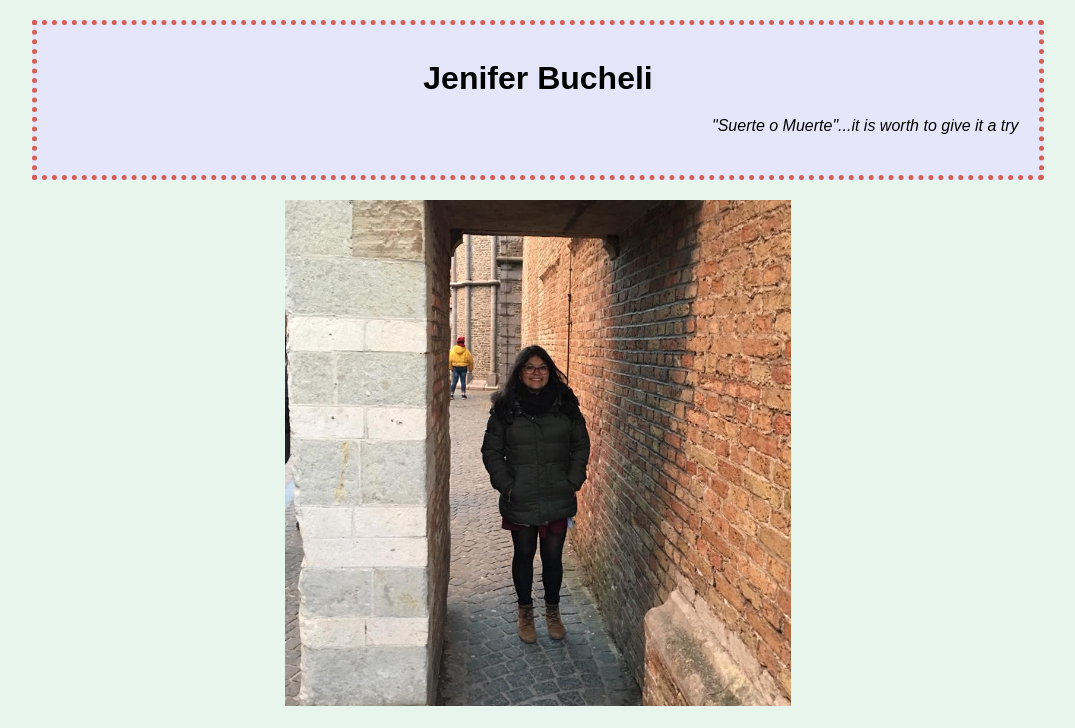
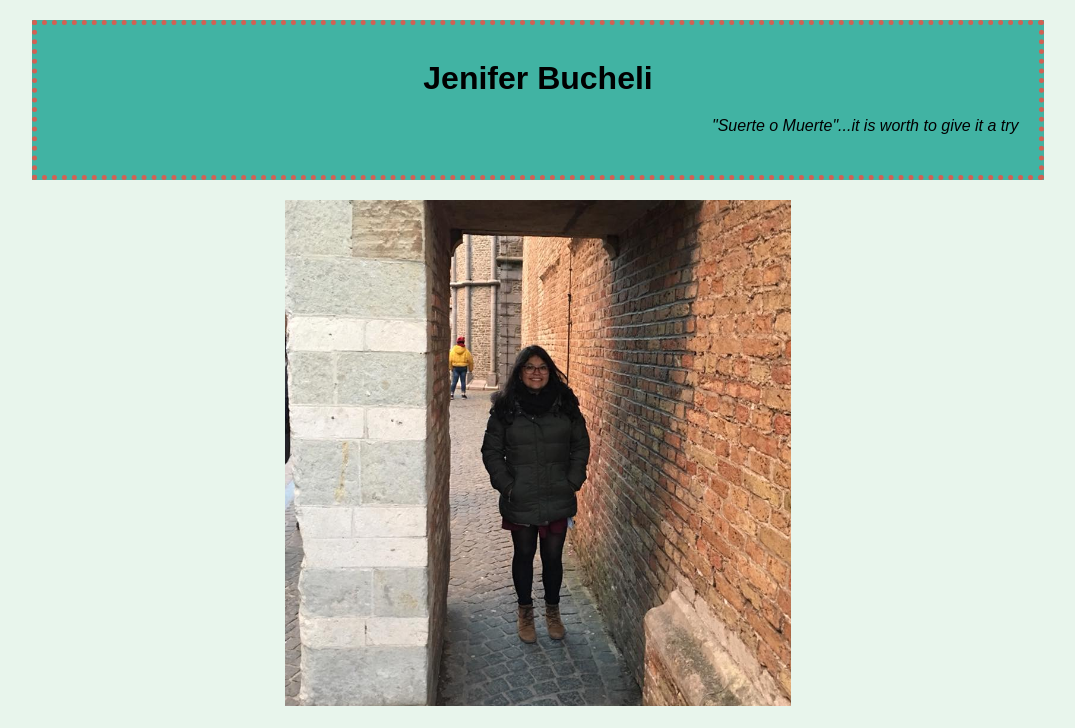
Before and after one commit to JenBucheli/html-introduction, a plain HTML site: page index.html in a window 1280 px wide. Shown: the top 728 px of the page, without its empty margins (102-1177 px from the left). Drawn offline with Linux system fonts and the light colour scheme.

Commit message:
Update index.css

```diff
--- a/index.css
+++ b/index.css
@@ -21,7 +21,7 @@ a:hover{
 }
 
 .box-1{
-    background-color: lavender;
+    background-color: #41B3A3;
     color: black;
     border-width: 5px; border-style: dotted; border-color:#d16154;
 
```
